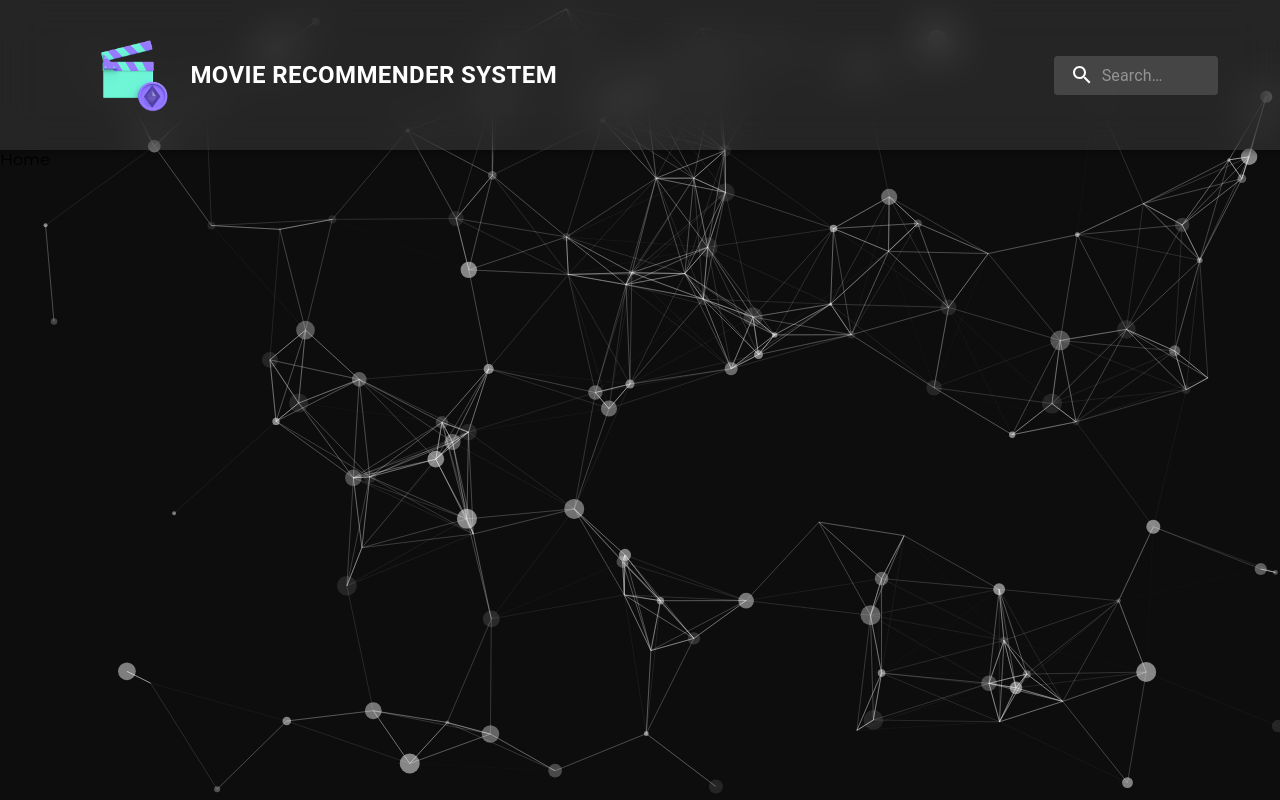
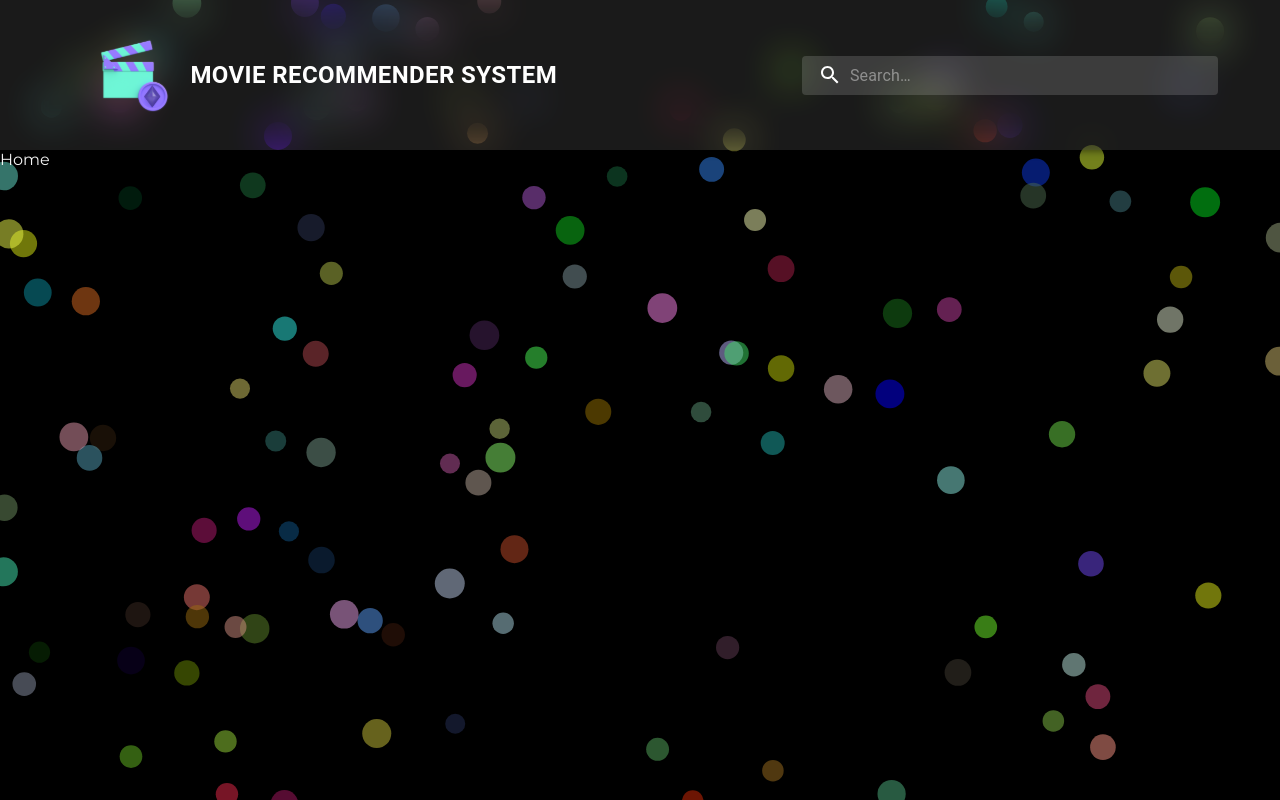
Before and after one commit to Arunav07/SDP-Sem-IV, a React (Create React App) app: page / in a window 1280 px wide. Built offline with nearby package versions, Linux system fonts and the light colour scheme.

Commit message:
API CALL TMDB

```diff
--- a/package.json
+++ b/package.json
@@ -7,9 +7,13 @@
     "@emotion/styled": "^11.9.3",
     "@mui/icons-material": "^5.8.4",
     "@mui/material": "^5.8.4",
+    "@reduxjs/toolkit": "^1.8.2",
     "@testing-library/jest-dom": "^5.16.4",
     "@testing-library/react": "^13.3.0",
     "@testing-library/user-event": "^13.5.0",
+    "axios": "^0.27.2",
+    "dotenv": "^16.0.1",
+    "moment": "^2.29.3",
     "react": "^18.2.0",
     "react-dom": "^18.2.0",
     "react-redux": "^8.0.2",
--- a/src/Components/Header/index.jsx
+++ b/src/Components/Header/index.jsx
@@ -1,56 +1,22 @@
-import React from "react";
+import React, { useEffect } from "react";
 import Box from "@mui/material/Box";
 import { AppBar, Button,  Toolbar } from "@mui/material";
-import { useNavigate } from "react-router-dom";
+import { useLocation, useNavigate } from "react-router-dom";
 import { Movie } from "../../assets";
 import "./header.css"
-import { styled, alpha } from '@mui/material/styles';
-import InputBase from '@mui/material/InputBase';
-import SearchIcon from '@mui/icons-material/Search';
-const Search = styled('div')(({ theme }) => ({
-  position: 'relative',
-  borderRadius: theme.shape.borderRadius,
-  backgroundColor: alpha(theme.palette.common.white, 0.15),
-  '&:hover': {
-    backgroundColor: alpha(theme.palette.common.white, 0.25),
-  },
-  marginLeft: 0,
-  width: '100%',
-  [theme.breakpoints.up('sm')]: {
-    marginLeft: theme.spacing(1),
-    width: 'auto',
-  },
-}));
+import SearchBar from "../Search";
 
-const StyledInputBase = styled(InputBase)(({ theme }) => ({
-  color: 'inherit',
-  '& .MuiInputBase-input': {
-    padding: theme.spacing(1, 1, 1, 0),
-    // vertical padding + font size from searchIcon
-    paddingLeft: `calc(1em + ${theme.spacing(4)})`,
-    transition: theme.transitions.create('width'),
-    width: '100%',
-    [theme.breakpoints.up('sm')]: {
-      width: '12ch',
-      '&:focus': {
-        width: '20ch',
-      },
-    },
-  },
-}));
-
-const SearchIconWrapper = styled('div')(({ theme }) => ({
-  padding: theme.spacing(0, 2),
-  height: '100%',
-  position: 'absolute',
-  pointerEvents: 'none',
-  display: 'flex',
-  alignItems: 'center',
-  justifyContent: 'center',
-}));
 
 export default function Header() {
   const navigate = useNavigate();
+  const location = useLocation();
+  const movieName = location.pathname.split("/")[2];
+  const [movie, setMovie] = React.useState(null);
+
+  useEffect(()=>{
+      setMovie(movieName);
+  },[movieName]);
+
   return (
       <Box>
       <AppBar position="static" className="header">
@@ -59,15 +25,7 @@ export default function Header() {
             <img src={Movie} id="header-logo" alt="google logo" />
             <h1 id="header-title">Movie Recommender System</h1>
        </Button>
-       <Search>
-            <SearchIconWrapper>
-              <SearchIcon />
-            </SearchIconWrapper>
-            <StyledInputBase
-              placeholder="Search…"
-              inputProps={{ 'aria-label': 'search' }}
-            />
-          </Search>
+       <SearchBar param={movie}/>
           </Toolbar>
       </AppBar>
       </Box>
--- a/src/Components/ParticleJS/index.jsx
+++ b/src/Components/ParticleJS/index.jsx
@@ -17,9 +17,9 @@ const ParticleContainer = () => {
         "autoPlay": true,
         "background": {
           "color": {
-            "value": "#0d0d0d"
+            "value": "#000000"
           },
-          "image": "https://www.freepik.com/free-vector/cup-popcorn-graphic-illustration_2631300.htm#query=popcorn&position=11&from_view=keyword",
+          "image": "",
           "position": "50% 50%",
           "repeat": "no-repeat",
           "size": "cover",
@@ -50,16 +50,16 @@ const ParticleContainer = () => {
               "mode": "push"
             },
             "onDiv": {
-              "selectors": [],
+              "selectors": "#repulse-div",
               "enable": false,
-              "mode": [],
+              "mode": "repulse",
               "type": "circle"
             },
             "onHover": {
               "enable": true,
-              "mode": "grab",
+              "mode": "connect",
               "parallax": {
-                "enable": true,
+                "enable": false,
                 "force": 60,
                 "smooth": 10
               }
@@ -211,7 +211,7 @@ const ParticleContainer = () => {
             }
           },
           "color": {
-            "value": "#ffffff",
+            "value": "random",
             "animation": {
               "h": {
                 "count": 0,
@@ -272,7 +272,7 @@ const ParticleContainer = () => {
             },
             "consent": false,
             "distance": 150,
-            "enable": true,
+            "enable": false,
             "frequency": 1,
             "opacity": 0.4,
             "shadow": {
@@ -339,7 +339,7 @@ const ParticleContainer = () => {
             },
             "random": false,
             "size": false,
-            "speed": 2,
+            "speed": 3,
             "spin": {
               "acceleration": 0,
               "enable": false
@@ -361,22 +361,19 @@ const ParticleContainer = () => {
               "area": 800,
               "factor": 1000
             },
-            "limit": 0,
+            "limit": 150,
             "value": 100
           },
           "opacity": {
             "random": {
-              "enable": true,
+              "enable": false,
               "minimumValue": 0.1
             },
-            "value": {
-              "min": 0.1,
-              "max": 0.5
-            },
+            "value": 0.5,
             "animation": {
               "count": 0,
-              "enable": true,
-              "speed": 3,
+              "enable": false,
+              "speed": 1,
               "decay": 0,
               "sync": false,
               "destroy": "none",
@@ -430,16 +427,16 @@ const ParticleContainer = () => {
           "size": {
             "random": {
               "enable": true,
-              "minimumValue": 1
+              "minimumValue": 10
             },
             "value": {
-              "min": 0.1,
-              "max": 10
+              "min": 10,
+              "max": 15
             },
             "animation": {
               "count": 0,
-              "enable": true,
-              "speed": 20,
+              "enable": false,
+              "speed": 40,
               "decay": 0,
               "sync": false,
               "destroy": "none",
--- /dev/null
+++ b/src/Components/Search/index.js
@@ -0,0 +1,76 @@
+import { styled, alpha } from '@mui/material/styles';
+import InputBase from '@mui/material/InputBase';
+import SearchIcon from '@mui/icons-material/Search';
+import { useNavigate } from 'react-router-dom';
+import { useEffect, useState } from 'react';
+
+const Search = styled('div')(({ theme }) => ({
+    position: 'relative',
+    borderRadius: theme.shape.borderRadius,
+    backgroundColor: alpha(theme.palette.common.white, 0.15),
+    '&:hover': {
+      backgroundColor: alpha(theme.palette.common.white, 0.25),
+    },
+    marginLeft: 0,
+    width: '100%',
+    [theme.breakpoints.up('sm')]: {
+      marginLeft: theme.spacing(1),
+      width: 'auto',
+    },
+  }));
+
+  const StyledInputBase = styled(InputBase)(({ theme }) => ({
+    color: 'inherit',
+    '& .MuiInputBase-input': {
+      padding: theme.spacing(1, 1, 1, 0),
+      // vertical padding + font size from searchIcon
+      paddingLeft: `calc(1em + ${theme.spacing(4)})`,
+      transition: theme.transitions.create('width'),
+      width: '100%',
+      [theme.breakpoints.up('sm')]: {
+        width: '40ch',
+        '&:focus': {
+          width: '60ch',
+        },
+      },
+    },
+  }));
+
+  const SearchIconWrapper = styled('div')(({ theme }) => ({
+    padding: theme.spacing(0, 2),
+    height: '100%',
+    position: 'absolute',
+    pointerEvents: 'none',
+    display: 'flex',
+    alignItems: 'center',
+    justifyContent: 'center',
+  }));
+
+  const SearchBar = ({param}) =>{
+    const navigate = useNavigate();
+    const [movieValue, setMovieValue] = useState(param || "");
+
+    useEffect(()=>{
+      setMovieValue(param);
+    }, [param]);
+    return(
+        <Search onKeyDown={(e)=>{
+            if(e.keyCode === 13){
+              navigate("/search/"+e.target.value)
+            }}}>
+                <SearchIconWrapper>
+                  <SearchIcon />
+                </SearchIconWrapper>
+                <StyledInputBase
+                  placeholder="Search…"
+                  inputProps={{ 'aria-label': 'search' }}
+                  value={movieValue || ""}
+                  onChange={(e)=>{
+                    setMovieValue(e.target.value)
+                  }}
+                />
+              </Search>
+      )
+  }
+
+  export default SearchBar;
--- /dev/null
+++ b/src/Pages/SEARCHMOVIE/index.css
@@ -0,0 +1,55 @@
+*{
+    transition: all 0.1s ease;
+}
+
+.MoviesResult{
+    display: flex;
+    flex-direction: row;
+    flex-wrap: wrap;
+    justify-content: space-around;
+    align-items: center;
+    margin: 0 auto;
+    width: 100%;
+    gap: 1rem 0;
+}
+
+.movieCard{
+    width: 25vw;
+    border-radius: 25px;
+    position: relative;
+}
+
+.movieCard img{
+    width: 100%;
+    border-radius: 25px;
+    box-shadow: 0 8px 32px 0 rgba(47, 56, 177, 0.37);
+}
+
+.movieCard:hover img{
+    filter: blur(8px) opacity(0.75);
+    scale: 1.1;
+}
+.movieCard:hover:after{
+    content: "";
+    position: absolute;
+    top: 0;
+    left: 0;
+    width: 100%;
+    height: 100%;
+    background-color: rgba(0,0,0,0.5);
+    border-radius: 25px;
+    z-index: 9;
+}
+.movieCard-info{
+    position: absolute;
+    z-index: 13;
+    top: 0;
+    padding: 5%
+}
+.movieCard .movieCard-info{
+    display: none;
+}
+
+.movieCard:hover .movieCard-info{
+    display: block;
+}
--- a/src/Pages/index.js
+++ b/src/Pages/index.js
@@ -1,5 +1,6 @@
 import Home from "./Home/index"
-
+import SEARCHMOVIE from "./SEARCHMOVIE/index"
 export{
-    Home
+    Home,
+    SEARCHMOVIE
 }
--- /dev/null
+++ b/src/Services/SearchTMDB.js
@@ -0,0 +1,16 @@
+import axios from "axios";
+
+export const searchTMDB = async (query) => {
+    let URL = `https://api.themoviedb.org/3/search/movie?api_key=${process.env.REACT_APP_TMDB_API_KEY}&query=${query}`;
+try {
+    let response = await axios.get(URL);
+    let res = response.data;
+    return {res,  success: true};
+} catch (error) {
+    return {
+        error: true,
+        message: error.message,
+        success: false
+    }
+}
+}
--- a/src/assets/index.js
+++ b/src/assets/index.js
@@ -1,4 +1,4 @@
-import Movie from "./Movie.png";
+import Movie from "./Movie.svg";
 import BGImage from "./BGImage.svg";
 
 export{
--- a/src/constants/routesData.js
+++ b/src/constants/routesData.js
@@ -1,5 +1,6 @@
 import {
-    Home
+    Home,
+    SEARCHMOVIE,
 } from "../Pages"
 
 const routesData = [
@@ -8,6 +9,12 @@ const routesData = [
       Component: Home,
       publicRoute: true,
       exact: true,
+    },
+    {
+      path: "/search/:query",
+      Component: SEARCHMOVIE,
+      publicRoute: true,
+      exact: false,
     }
 ]
 
--- a/src/index.css
+++ b/src/index.css
@@ -1,5 +1,7 @@
 @import url('https://fonts.googleapis.com/css2?family=Montserrat:ital,wght@0,100;0,200;0,300;0,400;0,500;0,600;0,700;0,800;0,900;1,100;1,200;1,300;1,400;1,500;1,600;1,700;1,800;1,900&display=swap');
-
+*{
+  box-sizing: border-box;
+}
 body {
   margin: 0;
   font-family: 'Montserrat', BlinkMacSystemFont, 'Segoe UI', 'Roboto', 'Oxygen',
@@ -7,6 +9,7 @@ body {
     sans-serif;
   -webkit-font-smoothing: antialiased;
   -moz-osx-font-smoothing: grayscale;
+  color: whitesmoke;
 }
 
 code {
@@ -21,3 +24,9 @@ html, body{
   max-width: 120px;
   max-height: 120px;
 }
+
+.SearchPage{
+ padding: 2%;
+ z-index: 2;
+
+}
```
Also changed, not shown: src/Pages/SEARCHMOVIE/index.jsx (added, +46 -0 lines), src/assets/Movie.svg.
